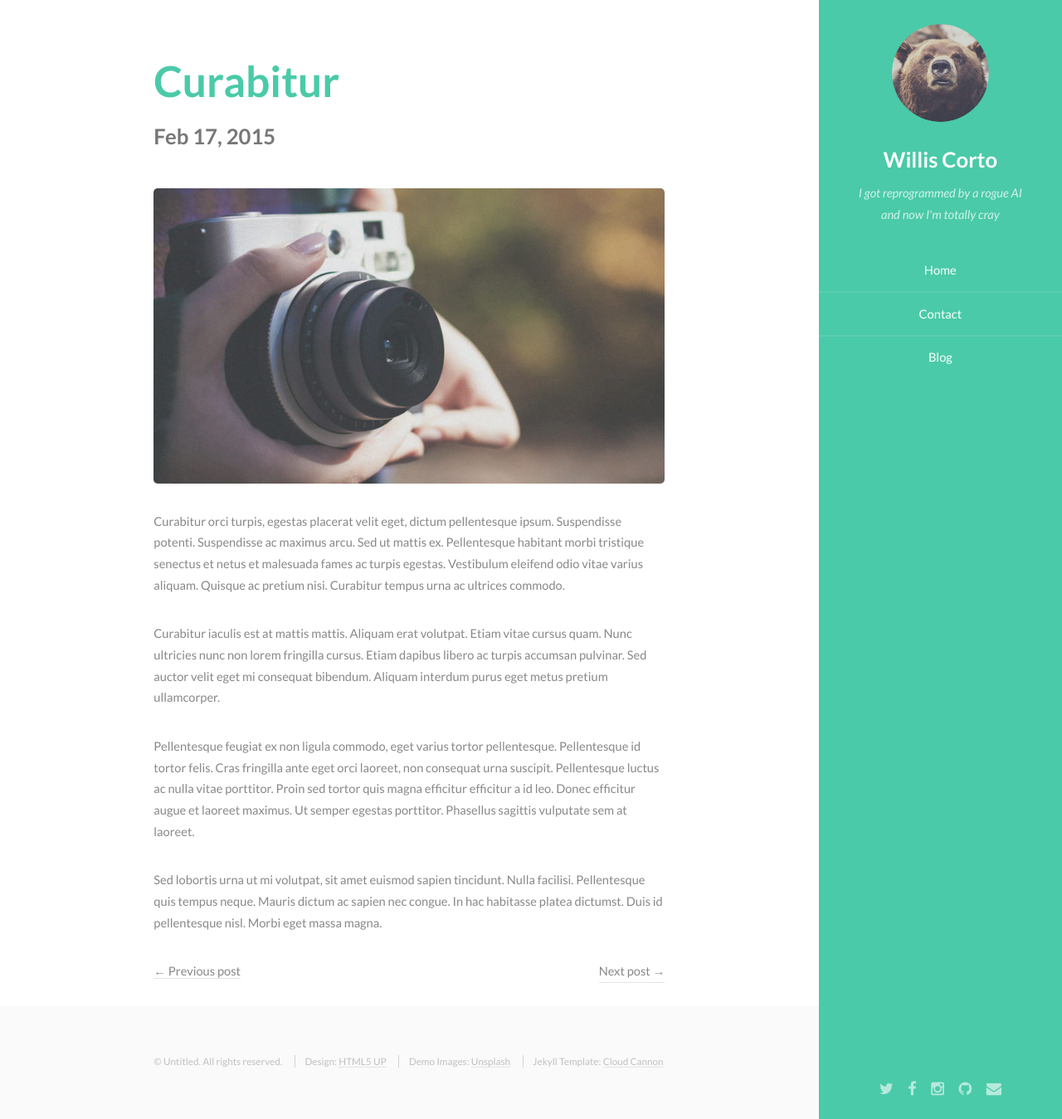
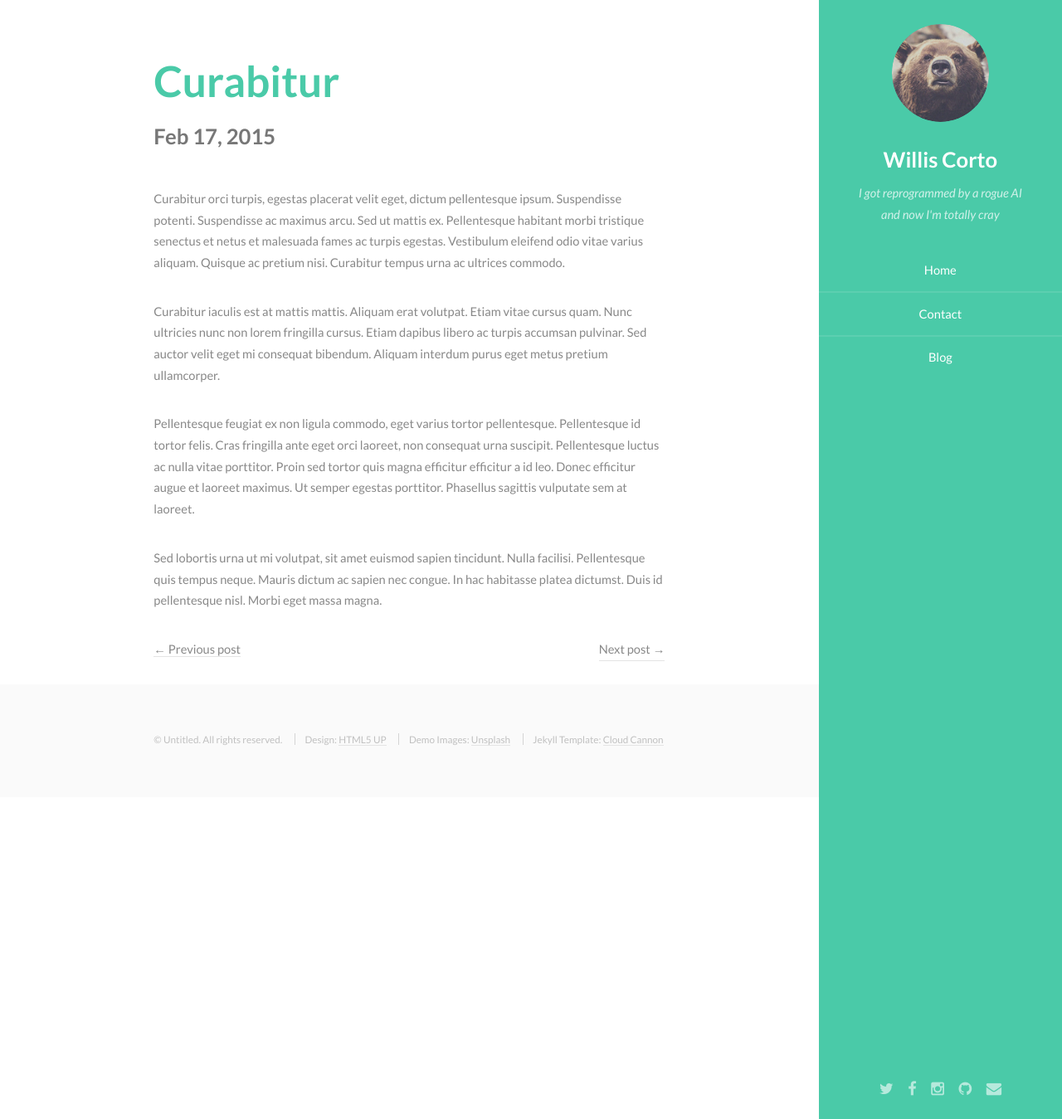
Before and after one commit to test-theme/Read-Only, a Jekyll site: the page built from _posts/2015-02-17-Curabitur.markdown, in a window 1280 px wide and 1349 px high. Shown: the whole window at 83% size. Built offline with Jekyll 4.4.1, drawn with Linux system fonts in a browser that asks for light colours.

Commit message:
edit post

```diff
--- a/_posts/2015-01-30-Lorem.markdown
+++ b/_posts/2015-01-30-Lorem.markdown
@@ -6,7 +6,7 @@ meta: I lover joozo
 imgurl: <img src="./images/pic02.jpg">
 title: my name is lily
 ---
-{{ page.imgurl }}
+<!-- {{ page.imgurl }} -->
 Lorem ipsum dolor sit amet, consectetur adipiscing elit. Morbi cursus fringilla dui. Donec laoreet maximus elit. Mauris ullamcorper condimentum lobortis. Donec maximus, mi vitae iaculis placerat, ligula mi maximus lectus, ac varius mi nulla id neque. Quisque porta eros nisi, eu fringilla urna dictum vitae. Vestibulum id metus eu nisl sodales consectetur. Phasellus et ultrices lacus.
 
 Curabitur orci turpis, egestas placerat velit eget, dictum pellentesque ipsum. Suspendisse potenti. Suspendisse ac maximus arcu. Sed ut mattis ex. Pellentesque habitant morbi tristique senectus et netus et malesuada fames ac turpis egestas. Vestibulum eleifend odio vitae varius aliquam. Quisque ac pretium nisi. Curabitur tempus urna ac ultrices commodo.
--- a/_posts/2015-02-06-welcome-to-jekyll.markdown
+++ b/_posts/2015-02-06-welcome-to-jekyll.markdown
@@ -5,7 +5,7 @@ date:   2015-02-06 14:37:44
 categories: update
 ---
 
-<img src="{{ site.baseurl }}/images/pic01.jpg">
+<!-- <img src="{{ site.baseurl }}/images/pic01.jpg"> -->
 Suspendisse pellentesque mollis turpis, vitae ullamcorper arcu sagittis in. Pellentesque viverra, diam vel ultrices lobortis, urna diam efficitur diam, non ultricies enim massa et neque. Mauris lacinia purus nibh, ac consequat mi molestie ac. Suspendisse at sapien ac magna posuere imperdiet eget id nisi. Nulla facilisi. Pellentesque id magna eu sapien consectetur pulvinar nec eget massa. Nunc ut volutpat felis. Vestibulum pharetra ligula vel mattis aliquam. Etiam tempor vitae nulla nec euismod. Vivamus eget justo libero. Curabitur dictum, turpis vel porttitor semper, elit turpis vehicula nibh, quis mollis metus tortor at magna.
 
 Maecenas posuere sodales magna id tincidunt. Nunc sapien ipsum, efficitur et mauris nec, tristique gravida leo. Donec at bibendum lectus, sit amet fringilla risus. Donec et justo mi. In risus risus, faucibus eget eros eget, tincidunt posuere purus. Maecenas porta lacus metus, nec varius enim egestas ac. In hac habitasse platea dictumst. Nullam a nisi nulla. Nam vel varius enim, sit amet fringilla massa. Proin vel aliquam felis, quis scelerisque arcu.
--- a/_posts/2015-02-17-Curabitur.markdown
+++ b/_posts/2015-02-17-Curabitur.markdown
@@ -1,7 +1,7 @@
 ---
 layout: post
 ---
-<img src="{{ site.baseurl }}/images/pic03.jpg">
+<!-- <img src="{{ site.baseurl }}/images/pic03.jpg"> -->
 Curabitur orci turpis, egestas placerat velit eget, dictum pellentesque ipsum. Suspendisse potenti. Suspendisse ac maximus arcu. Sed ut mattis ex. Pellentesque habitant morbi tristique senectus et netus et malesuada fames ac turpis egestas. Vestibulum eleifend odio vitae varius aliquam. Quisque ac pretium nisi. Curabitur tempus urna ac ultrices commodo.
 
 Curabitur iaculis est at mattis mattis. Aliquam erat volutpat. Etiam vitae cursus quam. Nunc ultricies nunc non lorem fringilla cursus. Etiam dapibus libero ac turpis accumsan pulvinar. Sed auctor velit eget mi consequat bibendum. Aliquam interdum purus eget metus pretium ullamcorper.
```
